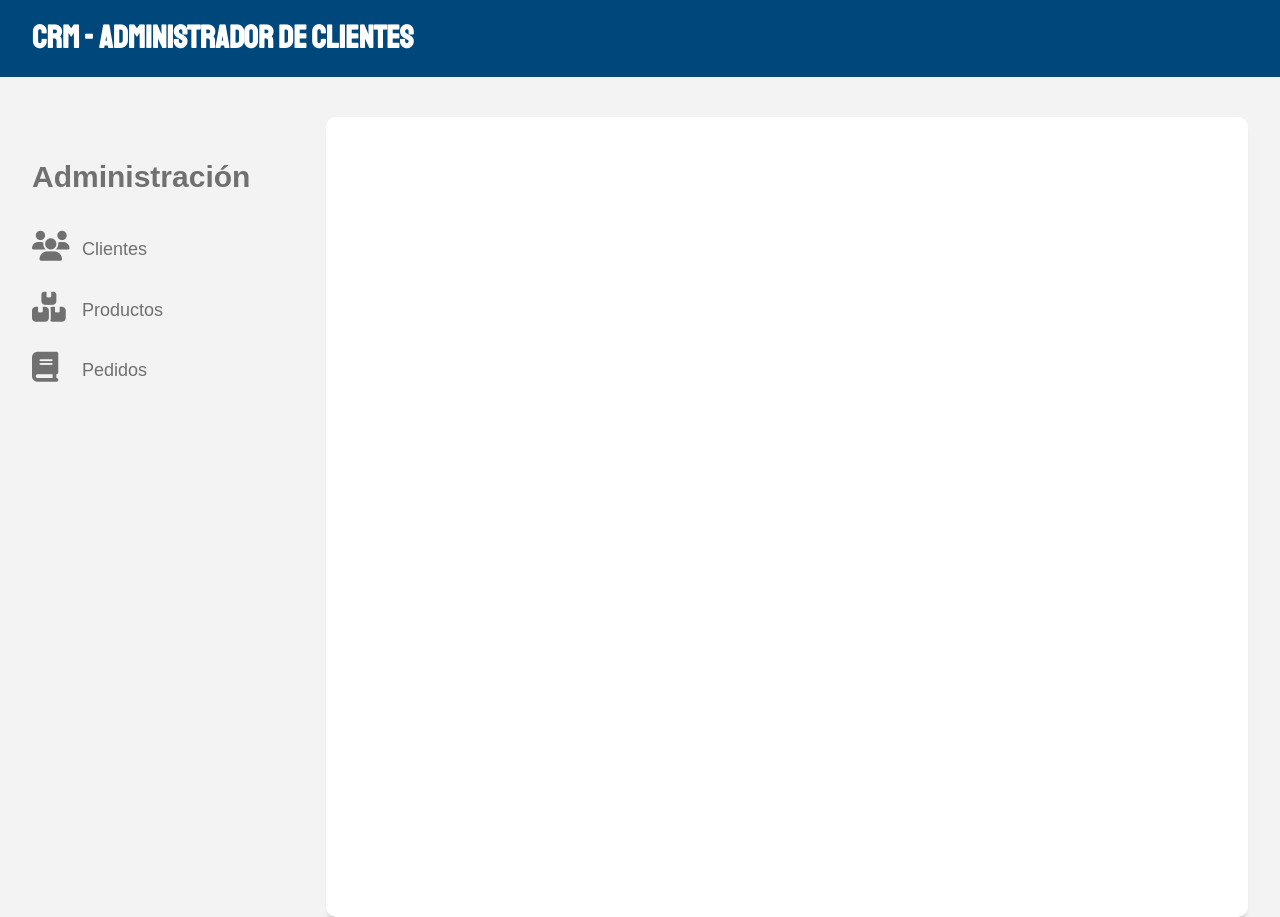
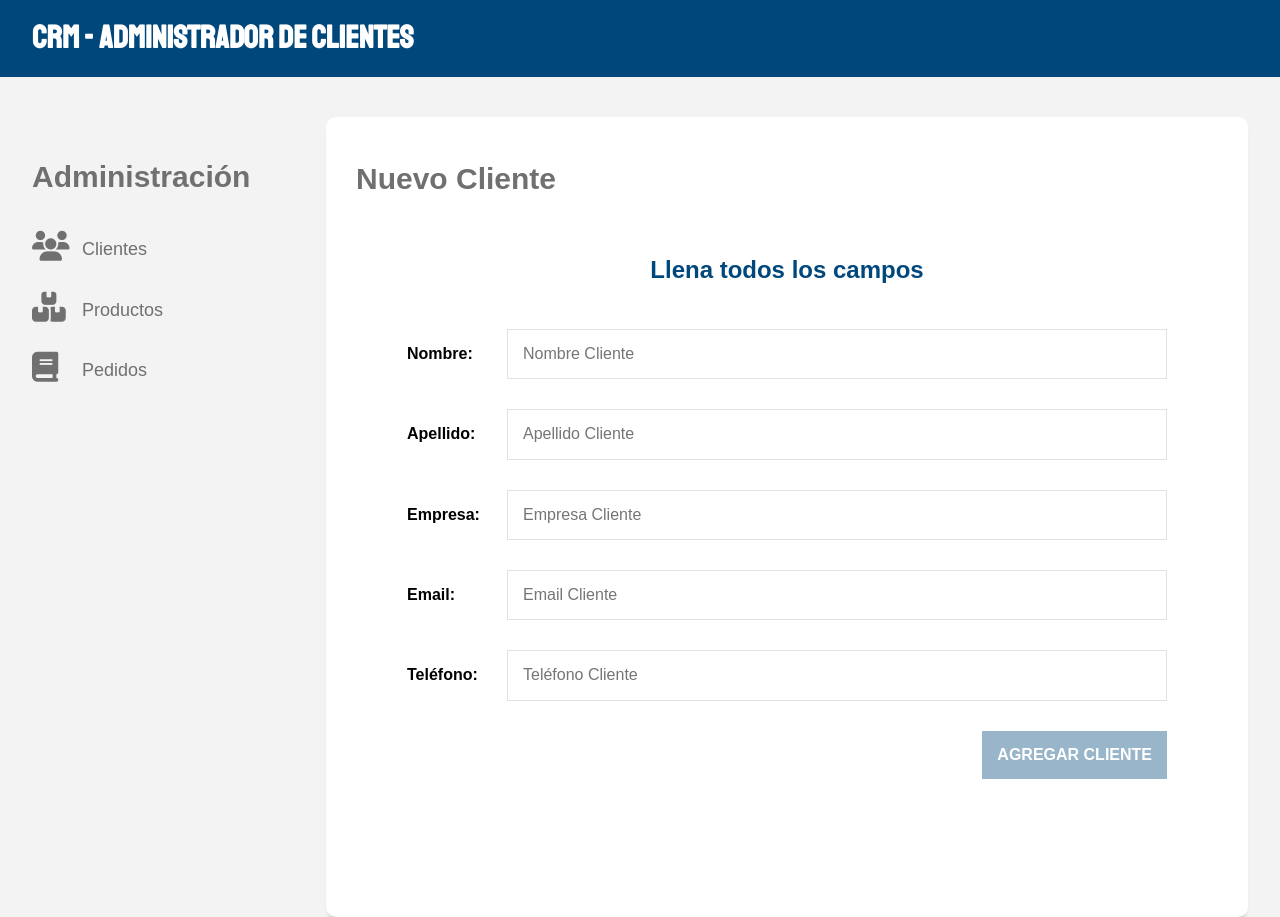
Before and after one commit to ieian/cliente-api, a React (Create React App) app: page /clientes/editar/1 in a window 1280 px wide. Built offline with nearby package versions, Linux system fonts and the light colour scheme.

Commit message:
414 - redireccionamiento a editar cliente

```diff
--- a/src/App.js
+++ b/src/App.js
@@ -10,6 +10,8 @@
 // Componentes
 import Clientes from "./components/clientes/Clientes";
 import NuevoCliente from "./components/clientes/NuevoCliente";
+import EditarCliente from "./components/clientes/EditarCliente";
+
 
 
 import Productos from "./components/productos/Productos";
@@ -27,6 +29,8 @@
             <Routes>
               <Route exact path="/" Component={Clientes} />
               <Route exact path="/clientes/nuevo" Component={NuevoCliente} />
+              <Route exact path="/clientes/editar/:id" Component={EditarCliente} />
+
 
               <Route exact path="/productos" Component={Productos} />
 
--- a/src/components/clientes/Cliente.js
+++ b/src/components/clientes/Cliente.js
@@ -1,4 +1,5 @@
 import React from 'react';
+import { Link } from 'react-router-dom';
 
 function Cliente({cliente}) {
 
@@ -12,10 +13,10 @@
                 <p>Tel: {telefono}</p>
             </div>
             <div className="acciones">
-                <a href="#" className="btn btn-azul">
+                <Link to= {`/clientes/editar/${_id}`}className="btn btn-azul">
                     <i className="fas fa-pen-alt"></i>
                     Editar Cliente
-                </a>
+                </Link>
                 <button type="button" className="btn btn-rojo btn-eliminar">
                     <i className="fas fa-times"></i>
                     Eliminar Cliente
--- /dev/null
+++ b/src/components/clientes/EditarCliente.js
@@ -0,0 +1,72 @@
+import React, { Fragment, useState } from 'react';
+import Swal from 'sweetalert2';
+import { useNavigate, useParams } from 'react-router-dom';
+import clienteAxios from '../../config/axios';
+
+function EditarCliente(props) {
+    const history = useNavigate();
+    const { id } = useParams();
+
+    const [cliente, guardarClientes] = useState({
+        nombre: '',
+        apellido: '',
+        empresa: '',
+        email: '',
+        telefono: ''
+    });
+
+    const actualizarState = e => {
+        guardarClientes({
+            ...cliente, [e.target.name] : e.target.value
+        })
+    }
+
+    const validarCliente = () => {
+        const { nombre, apellido, empresa, email, telefono} = cliente;
+
+        let valido = !nombre.length || !apellido.length || !empresa.length || !email.length || !telefono.length;
+
+        return valido;
+    }
+
+    return (
+        <Fragment>
+            <h2>Nuevo Cliente</h2>
+
+            <form>
+                <legend>Llena todos los campos</legend>
+
+                <div className="campo">
+                    <label>Nombre:</label>
+                    <input type="text" placeholder="Nombre Cliente" name="nombre" onChange={actualizarState}/>
+                </div>
+
+                <div className="campo">
+                    <label>Apellido:</label>
+                    <input type="text" placeholder="Apellido Cliente" name="apellido" onChange={actualizarState}/>
+                </div>
+
+                <div className="campo">
+                    <label>Empresa:</label>
+                    <input type="text" placeholder="Empresa Cliente" name="empresa" onChange={actualizarState}/>
+                </div>
+
+                <div className="campo">
+                    <label>Email:</label>
+                    <input type="email" placeholder="Email Cliente" name="email" onChange={actualizarState}/>
+                </div>
+
+                <div className="campo">
+                    <label>Teléfono:</label>
+                    <input type="tel" placeholder="Teléfono Cliente" name="telefono" onChange={actualizarState}/>
+                </div>
+
+                <div className="enviar">
+                    <input type="submit" className="btn btn-azul" value="Agregar Cliente" disabled={validarCliente() }/>
+                </div>
+            </form>
+        </Fragment>
+    )
+}
+
+export default EditarCliente;
```
